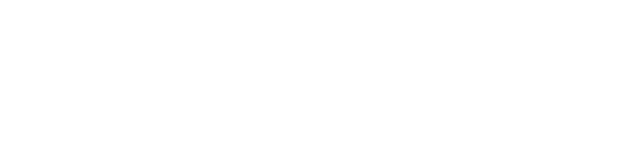
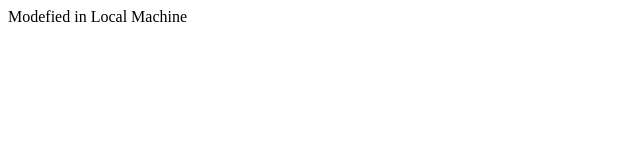
Before and after one commit to mraniket/myRepo, a plain HTML site: page index.html in a window 1280 px wide. Shown: the whole page, without its empty margins (0-640 px from the left). Drawn offline with Linux system fonts and the light colour scheme.

Commit message:
Changes from local machine

```diff
--- a/index.html
+++ b/index.html
@@ -2,5 +2,6 @@
 <head>
 </head>
 <body>
+    <p>Modefied in Local Machine</p>
 </body>
 </html>
```
